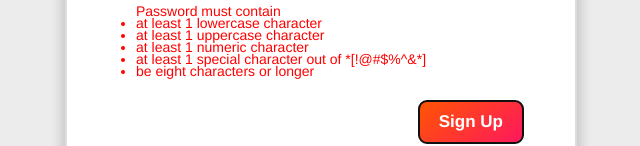
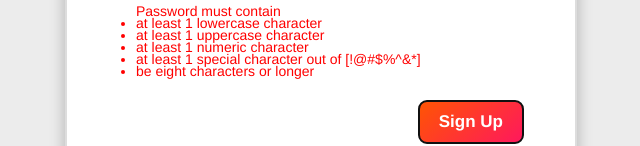
Before and after one commit to smahale18/Sign-up-form, a React app: page /signup in a window 1280 px wide. Both pictures are taken after typing "Sample", "Sample", "Sample123" into the empty fields and a click on the button "Sign Up". Shown: the part 502-648 px from the top of the page, without its empty margins (319-959 px from the left). Built offline with nearby package versions, Linux system fonts and the light colour scheme.

Commit message:
Removing extra asterisk from li tag

```diff
--- a/src/components/passwordField.jsx
+++ b/src/components/passwordField.jsx
@@ -58,7 +58,7 @@ class PasswordField extends Component {
           <li>at least 1 lowercase character</li>
           <li>at least 1 uppercase character</li>
           <li>at least 1 numeric character</li>
-          <li>at least 1 special character out of *[!@#$%^&*] </li>
+          <li>at least 1 special character out of [!@#$%^&*] </li>
           <li>be eight characters or longer</li>
         </ul>
       );
```
